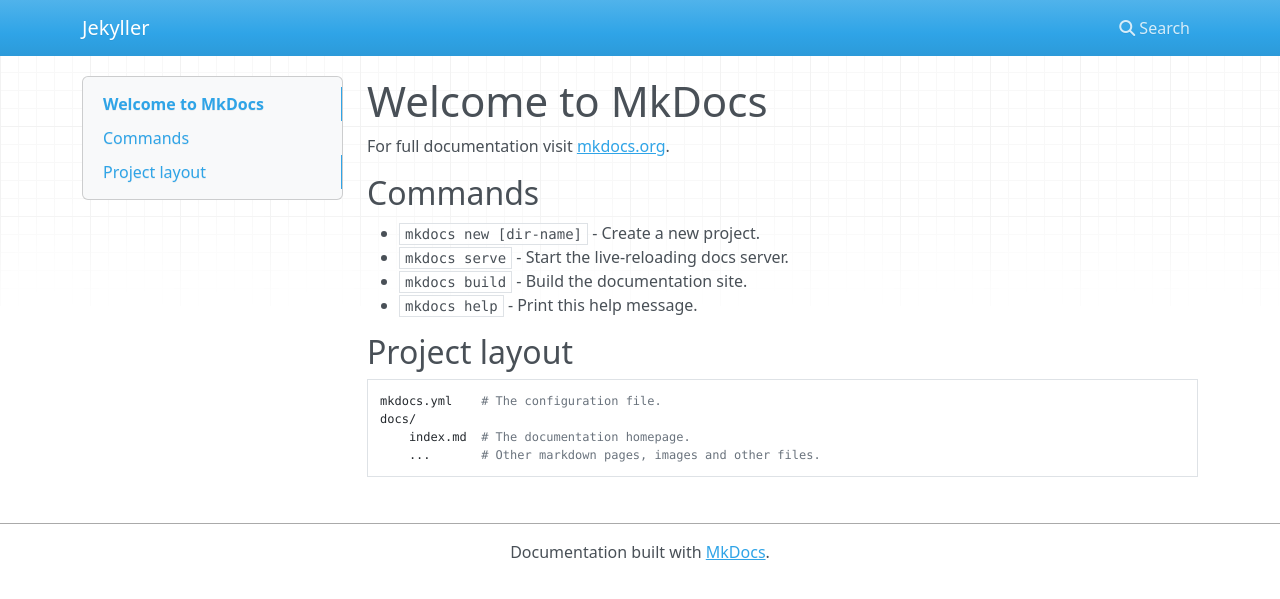
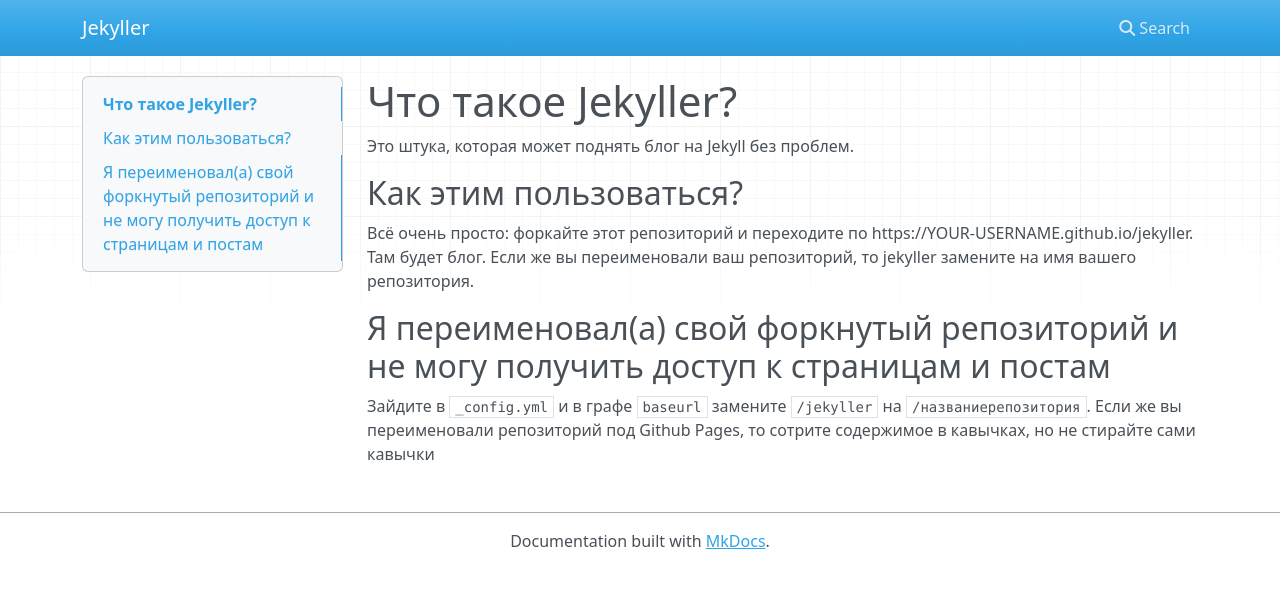
Before and after one commit to rab-g/jekyller, an MkDocs documentation site: the page built from docs/index.md, in a window 1280 px wide. Shown: the top 599 px of the page. Built offline with MkDocs 1.6.1, drawn with Linux system fonts in a browser that asks for light colours; nearby versions of some CDN libraries.

Commit message:
Update index.md

```diff
--- a/docs/index.md
+++ b/docs/index.md
@@ -1,17 +1,11 @@
-# Welcome to MkDocs
+# Что такое Jekyller?
 
-For full documentation visit [mkdocs.org](https://mkdocs.org).
+Это штука, которая может поднять блог на Jekyll без проблем.
 
-## Commands
+## Как этим пользоваться?
 
-* `mkdocs new [dir-name]` - Create a new project.
-* `mkdocs serve` - Start the live-reloading docs server.
-* `mkdocs build` - Build the documentation site.
-* `mkdocs help` - Print this help message.
+Всё очень просто: форкайте этот репозиторий и переходите по https://YOUR-USERNAME.github.io/jekyller. Там будет блог. Если же вы переименовали ваш репозиторий, то jekyller замените на имя вашего репозитория.
 
-## Project layout
+## Я переименовал(а) свой форкнутый репозиторий и не могу получить доступ к страницам и постам
 
-    mkdocs.yml    # The configuration file.
-    docs/
-        index.md  # The documentation homepage.
-        ...       # Other markdown pages, images and other files.
+Зайдите в `_config.yml` и в графе `baseurl` замените `/jekyller` на `/названиерепозитория`. Если же вы переименовали репозиторий под Github Pages, то сотрите содержимое в кавычках, но не стирайте сами кавычки
```
